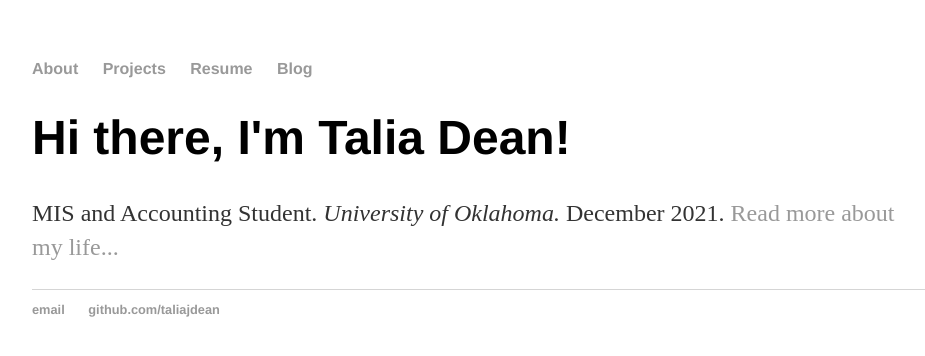
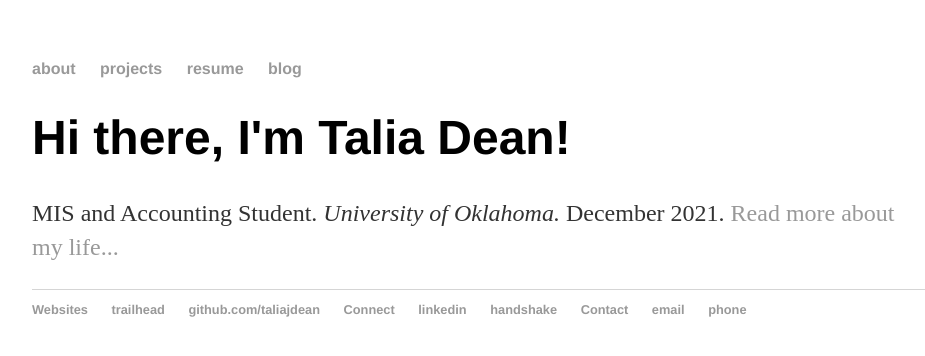
Before and after one commit to taliajdean/taliajdean.github.io, a plain HTML site: page index.html in a window 1280 px wide. Shown: the whole page, without its empty margins (160-1085 px from the left). Drawn offline with Linux system fonts and the light colour scheme.

Commit message:
Update index.html
footer changes

```diff
--- a/index.html
+++ b/index.html
@@ -8,10 +8,10 @@
 	<body>
 		<nav>
     		<ul>
-        		<li><a href="/">About</a></li>
-	        	<li><a href="/">Projects</a></li>
-        		<li><a href="/">Resume</a></li>
-        		<li><a href="/">Blog</a></li>
+        		<li><a href="/">about</a></li>
+	        	<li><a href="/">projects</a></li>
+        		<li><a href="/">resume</a></li>
+        		<li><a href="/">blog</a></li>
     		</ul>
 		</nav>
 		<div class="container">
@@ -22,9 +22,20 @@
 		</div><!-- /.container -->
 		<footer>
     		<ul>
-        		<li><a href="mailto:taliajdean@ou.edu">email</a></li>
-        		<li><a href="https://github.com/taliajdean">github.com/taliajdean</a></li>
-			</ul>
+			<li><a href="/">Websites</a>
+				<li><a href="mailto:taliajdean@ou.edu">trailhead</a></li>
+        			<li><a href="https://github.com/taliajdean">github.com/taliajdean</a></li>
+			</li>
+			<li><a href="/">Connect</a>
+				<li><a href="https://www.linkedin.com/in/taliadean/">linkedin</a></li>
+        			<li><a href="https://app.joinhandshake.com/users/14260985">handshake</a></li>
+			</li>
+			<li><a href="/">Contact</a>
+				<li><a href="mailto:taliajdean@ou.edu">email</a></li>
+				<li><a href="(469)307-6043">phone</a></li>
+			</li>
+
+		</ul>
 		</footer>
 	</body>
 </html>
```
